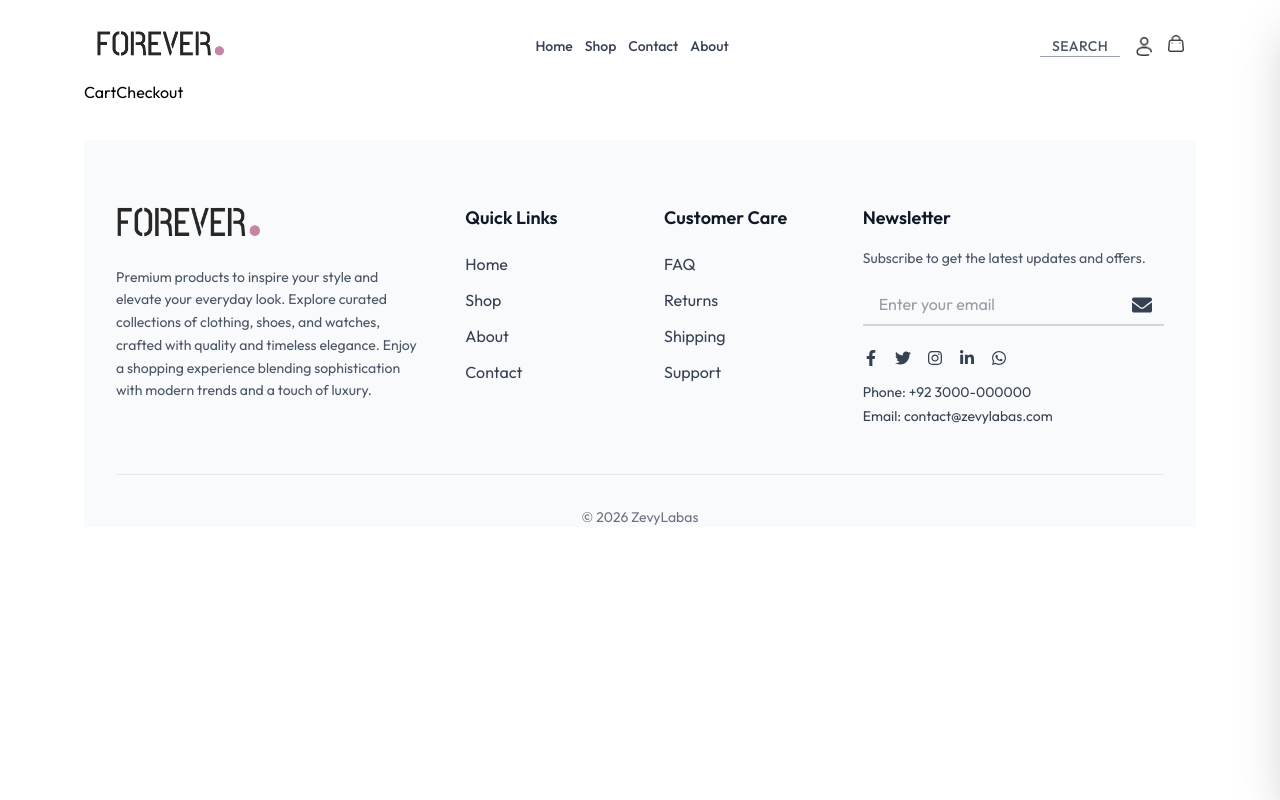
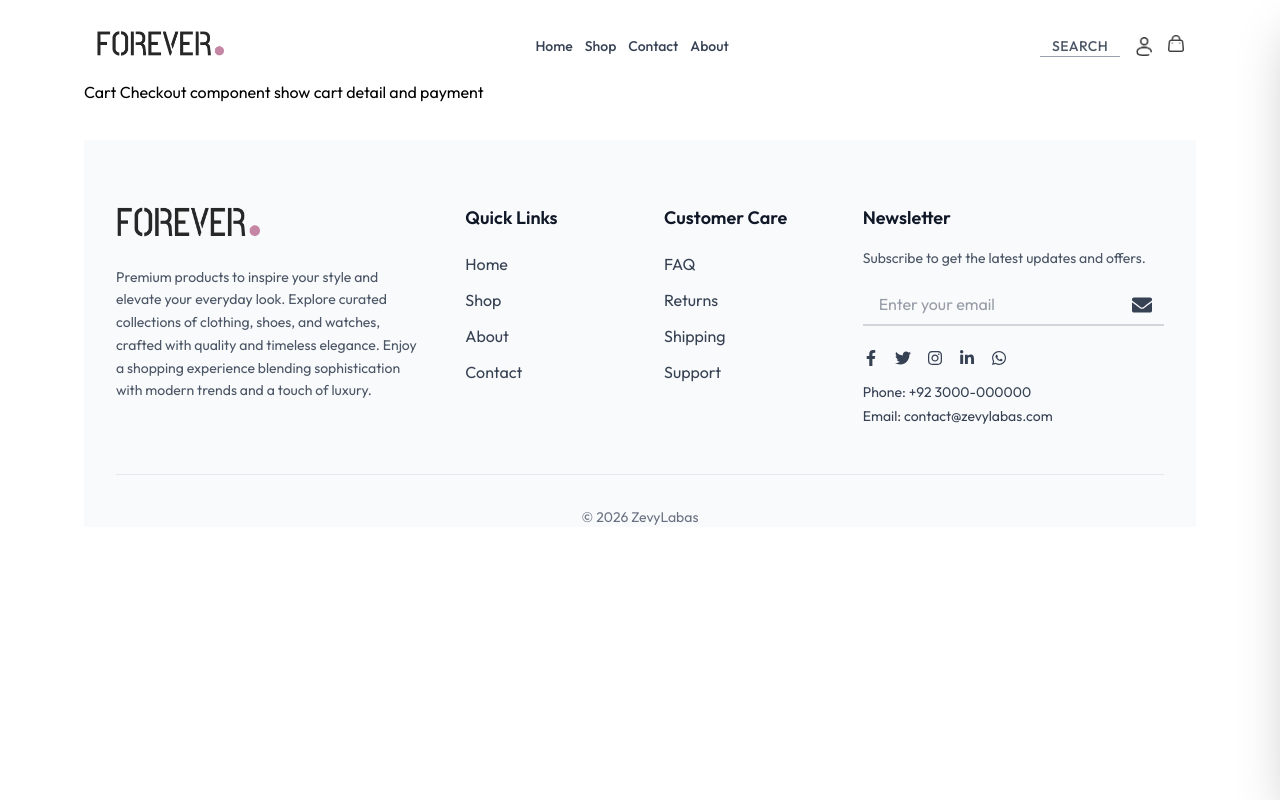
Before and after one commit to arbaz3a/labas-ecommerce, a React (Vite) app in the folder frontend/: page /cart-checkout in a window 1280 px wide. Built offline with nearby package versions, Linux system fonts and the light colour scheme.

Commit message:
tiny addition

```diff
--- a/frontend/src/pages/CartCheckout.jsx
+++ b/frontend/src/pages/CartCheckout.jsx
@@ -2,7 +2,7 @@ import React from 'react'
 
 function CartCheckout() {
   return (
-    <div>CartCheckout</div>
+    <div>Cart Checkout component show cart detail and payment</div>
   )
 }
 
```
